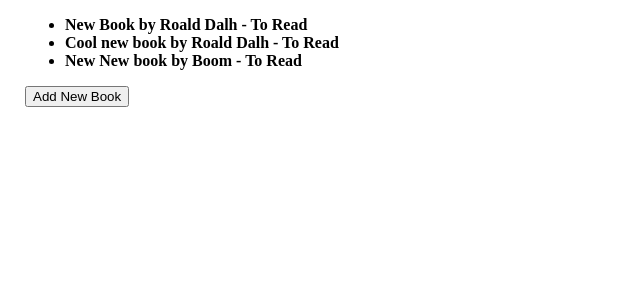
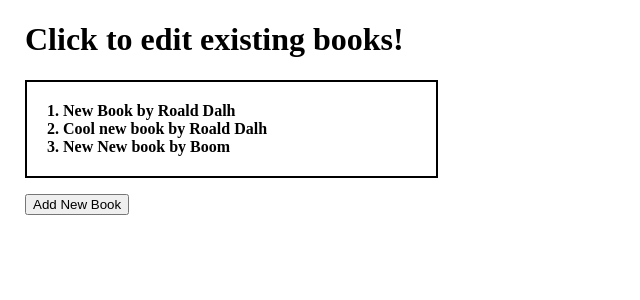
Before and after one commit to KC21025/to-read-list-manager, a Flask app: page /manage in a window 1280 px wide. Shown: the part 43-343 px from the top of the page, without its empty margins (0-640 px from the left). Run offline with Flask 3, Linux system fonts and the light colour scheme; data comes from the database, SQL or seed files in the repository; both versions use the stored data as it was after the commit.

Commit message:
Updated the form to include "*" for required inputes, and also added more styles for the manage.html file

```diff
--- a/app.py
+++ b/app.py
@@ -83,16 +83,16 @@ def delete_book(book_id): # Define a function to delete a book by its ID
     conn = get_db_connection()
     try:
         author = conn.execute("SELECT Author_ID from Item WHERE Item_ID = ?", (book_id,)).fetchone()[0] # Execute SQL query to select the Author_ID from Item table where Item_ID is equal to the book_id
-        count = conn.execute("SELECT COUNT(*) From Item WHERE Author_ID = ?", (author,)).fetchall()[0][0]
+        count = conn.execute("SELECT COUNT(*) From Item WHERE Author_ID = ?", (author,)).fetchall()[0][0] # Counts how many books the Author has
 
-        if count == 1:
+        if count == 1: # If author has 1 book, then delete the author and their book
             conn.execute("DELETE FROM Author WHERE Author_ID IN (SELECT Author_ID FROM Item WHERE Item_ID = ?)", (book_id,))
             conn.execute("DELETE FROM Item WHERE Item_ID = ?", (book_id,))
-        else:
+        else: # If author has more, don't delete the author and just delete the book
             conn.execute("DELETE FROM Item WHERE Item_ID = ?", (book_id,))
 
         conn.commit()
-        return flask.jsonify({'success': True})
+        return flask.jsonify({'success': True}) #
     finally:
         conn.close() # Closing the database connection
 
--- a/static/script.js
+++ b/static/script.js
@@ -41,20 +41,20 @@ for (let item of bookItems) { // Looping through each book item, adding click ev
                     // Form for editing book details, prefilled with current book details, and button to submit the form to edit_book route in app.py with book ID as a parameter
                     '<div id="editForm" style="display:none;">' +
                     '<span class="closeEditForm">&times;</span>' +
-                    '<form id="editBookForm" method="POST" action="/edit_book/' + bookId + '">' + 'Book Title: ' +
-                    '<input type="text" name="title" placeholder="Title" value="' + data.book.Title + '" required><br>' + 'Author Name: ' +
-                    '<input type="text" name="author" placeholder="Author" value="' + data.book.Author_Name + '" required><br>' + 'Status: ' +
-                    '<select name="status" required>' +
+                    '<form id="editBookForm" method="POST" action="/edit_book/' + bookId + '">' + '<p class = "inline-p"> *Book Title: </p>' +
+                    '<input type="text" name="title" placeholder="Title" value="' + data.book.Title + '" required><br>' + '<p class = "inline-p"> *Author Name: </p>' +
+                    '<input type="text" name="author" placeholder="Author" value="' + data.book.Author_Name + '" required><br>' + '<p class = "inline-p"> *Status: </p>' +
+                    '<select name="status">' +
                     '<option value="">Select Status</option>' +
                     '<option value="1" ' + (data.book.Status_ID == 1 ? 'selected' : '') + '>Reading</option>' +
                     '<option value="2" ' + (data.book.Status_ID == 2 ? 'selected' : '') + '>Completed</option>' +
                     '<option value="3" ' + (data.book.Status_ID == 3 ? 'selected' : '') + '>To Read</option>' +
-                    '</select><br>' + 'Pages Read: ' +
-                    '<input type="number" name="pages_read" placeholder="Pages Read" value="' + data.book.Pages_Read + '" min="0"><br>' + 'Total Pages: ' +
-                    '<input type="number" name="total_pages" placeholder="Total Pages" value="' + data.book.Total_Pages + '" min="1"><br>' + 'Rating: ' +
-                    '<input type="number" name="rating" placeholder="Rating (1-5)" value="' + data.book.Rating + '" min="1" max="5"><br>' + 'Date Started: ' +
-                    '<input type="date" name="date_started" placeholder="Date Started" value="' + data.book.Date_Started + '"><br>' + 'Date Finished: ' +
-                    '<input type="date" name="date_finished" placeholder="Date Finished" value="' + data.book.Date_Finished + '"><br>' + 'Description: ' +
+                    '</select><br>' + '<p class = "inline-p"> Pages Read: </p>' +
+                    '<input type="number" name="pages_read" placeholder="Pages Read" value="' + data.book.Pages_Read + '" min="0"><br>' + '<p class = "inline-p"> Total Pages: </p>' +
+                    '<input type="number" name="total_pages" placeholder="Total Pages" value="' + data.book.Total_Pages + '" min="1"><br>' + '<p class = "inline-p"> Rating: </p>' +
+                    '<input type="number" name="rating" placeholder="Rating (1-5)" value="' + data.book.Rating + '" min="1" max="5"><br>' + '<p class = "inline-p"> Date Started: </p>' +
+                    '<input type="date" name="date_started" placeholder="Date Started" value="' + data.book.Date_Started + '"><br>' + '<p class = "inline-p"> Date Finished: </p>' +
+                    '<input type="date" name="date_finished" placeholder="Date Finished" value="' + data.book.Date_Finished + '"><br>' + '<p class = "inline-p"> Book Description: </p>' +
                     '<input type="text" name="description" placeholder="Description" value="' + (data.book.Book_Description || '') + '"><br>' +
                     '<button type="submit">Save Changes</button></form></div>' +
                     '<button id="deleteBtn">Delete</button>';
--- a/static/styles.css
+++ b/static/styles.css
@@ -3,6 +3,10 @@ body {
     margin: 0;
     padding: 25px;
     overflow: hidden
+}
+
+.inline-p {
+    display: inline
 }
 
 /* Index HTML */
@@ -21,3 +25,14 @@ body {
     padding: 10px;
     border-bottom: 1px solid black;
 }
+
+/* Manage HTML */
+/* Styles for the manage pag */
+
+#bookList{
+    width:30%;
+    overflow-y: auto;
+    border: 2px solid black;
+    padding: 20px;
+    list-style-type: none;
+}
--- a/templates/manage.html
+++ b/templates/manage.html
@@ -1,10 +1,12 @@
         {% extends "layout.html" %} <!-- Extending base layout -->
         {% block content %} <!-- Starting content block -->
 
-            <ul>
+            <h1>Click to edit existing books!</h1>
+
+            <ul id="bookList">
                 {% for book in books %}
                     <li manage-data-id="{{ book.item_id }}" >
-                        <strong>{{ book.title }} by {{ book.author_name}} - {{ book.status_name }} </strong>
+                        <strong>{{book.item_id}}. {{ book.title }} by {{ book.author_name}}</strong>
                     </li>
                 {% endfor %}
             </ul>
@@ -19,11 +21,11 @@
                 <div class="modal-content">
                     <span class="close">&times;</span> <!-- To close the modal -->
                     <form action="/add_book" method="POST">
-                        <input type="text" name="title" placeholder="Title" required><br>
-                        <input type="text" name="author_name" placeholder="Author Name" required>
-                        <input type="number" name="total_pages" placeholder="Total Pages" required><br>
-                        <input type="date" name="date_started" placeholder="Date Started" required><br>
-                        <input type="text" name="description" placeholder="Book Description"><br>
+                        <p class = "inline-p">*Book Title:: </p> <input type="text" name="title" placeholder="Title" required><br>
+                        <p class = "inline-p">*Author Name: </p><input type="text" name="author_name" placeholder="Author Name" required><br>
+                        <p class = "inline-p">*Total Pages: </p><input type="number" name="total_pages" placeholder="Total Pages" required><br>
+                        <p class = "inline-p">*Date Started: </p><input type="date" name="date_started" placeholder="Date Started" required><br>
+                        <p class = "inline-p">Book Description: </p><input type="text" name="description" placeholder="Book Description"><br>
                         <button type="submit">Add Book</button>
                     </form>
                 </div>
```
Also changed, not shown: database.db.
